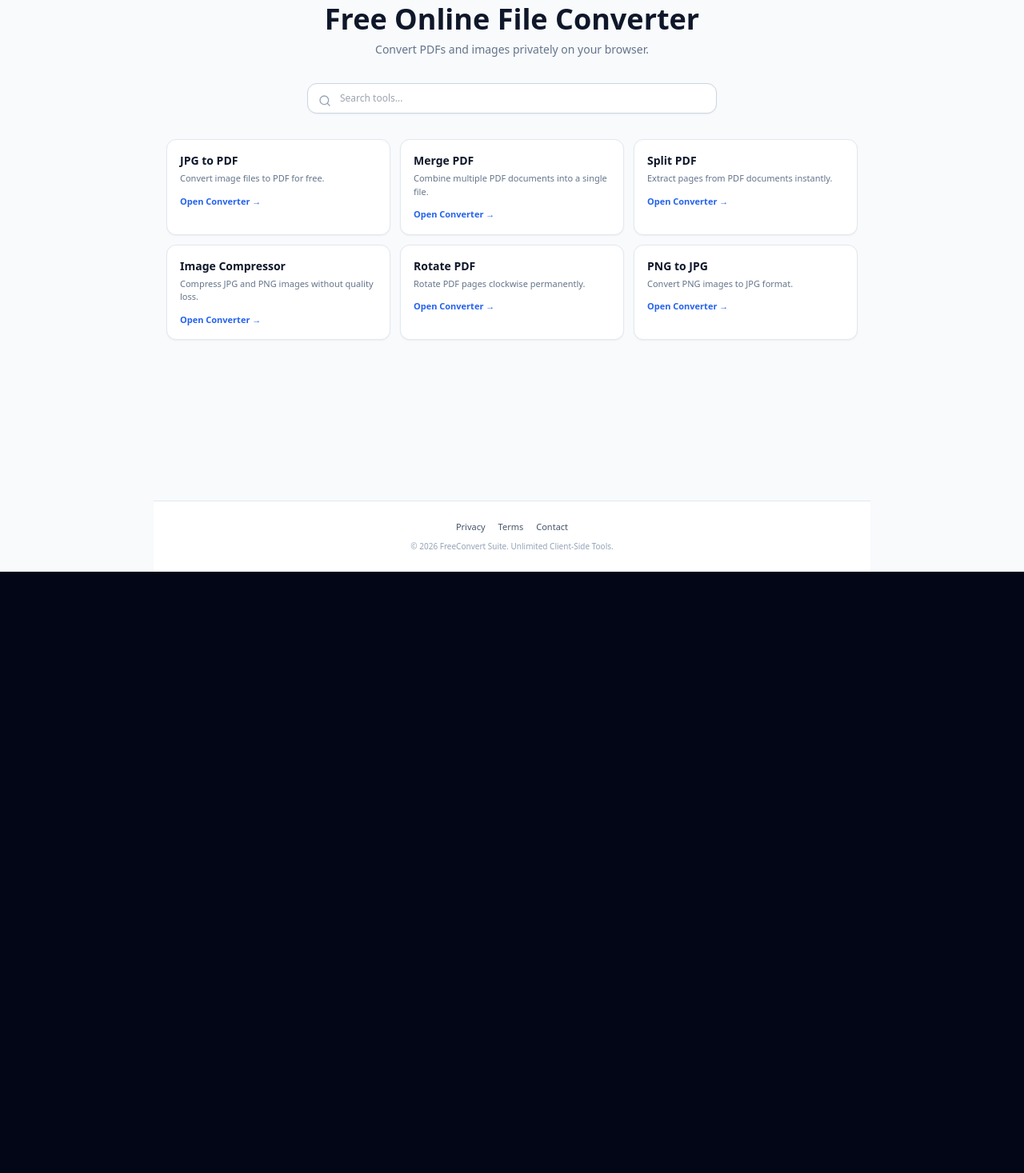
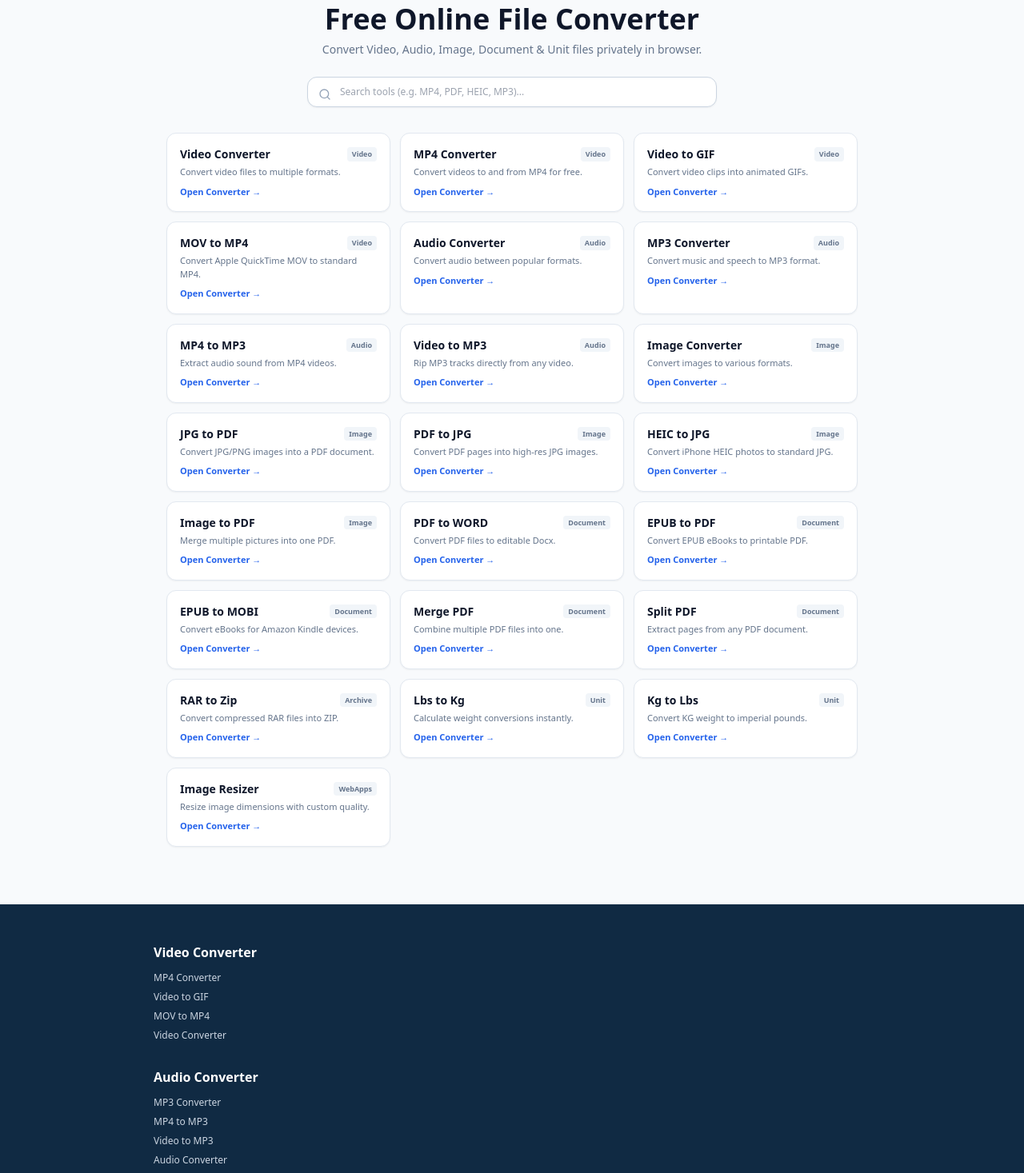
Before and after one commit to ravilavanya362-creator/quickpdf-suite, a Next.js app: page / in a window 1280 px wide. Shown: the part 85-1552 px from the top of the page at 80% size. Before the commit the page ends 800 px from the top, so only its background shows below. Built offline with nearby package versions, Linux system fonts and the light colour scheme.

Commit message:
Update page.tsx

```diff
--- a/app/page.tsx
+++ b/app/page.tsx
@@ -4,7 +4,7 @@ import React, { useState, useMemo } from 'react';
 import { PDFDocument } from 'pdf-lib';
 import {
   Search, ArrowLeft, ChevronDown, ChevronUp, Settings,
-  ShieldCheck, Download, FileText, Sparkles, X, Mail
+  Download, FileText, ShieldCheck, X, Mail
 } from 'lucide-react';
 
 interface Tool {
@@ -17,15 +17,36 @@ interface Tool {
 }
 
 const ALL_TOOLS: Tool[] = [
-  { id: 'jpg-to-pdf', name: 'JPG to PDF', title: 'JPG to PDF Converter', desc: 'Convert image files to PDF for free.', cat: 'PDF', targetExt: 'PDF' },
-  { id: 'merge-pdf', name: 'Merge PDF', title: 'PDF Merger Tool', desc: 'Combine multiple PDF documents into a single file.', cat: 'PDF', targetExt: 'PDF' },
-  { id: 'split-pdf', name: 'Split PDF', title: 'PDF Splitter', desc: 'Extract pages from PDF documents instantly.', cat: 'PDF', targetExt: 'PDF' },
-  { id: 'compress-image', name: 'Image Compressor', title: 'Image Compressor', desc: 'Compress JPG and PNG images without quality loss.', cat: 'Image', targetExt: 'JPG' },
-  { id: 'rotate-pdf', name: 'Rotate PDF', title: 'Rotate PDF Document', desc: 'Rotate PDF pages clockwise permanently.', cat: 'PDF', targetExt: 'PDF' },
-  { id: 'png-to-jpg', name: 'PNG to JPG', title: 'PNG to JPG Converter', desc: 'Convert PNG images to JPG format.', cat: 'Image', targetExt: 'JPG' }
+  // Video
+  { id: 'video-converter', name: 'Video Converter', title: 'Video Converter', desc: 'Convert video files to multiple formats.', cat: 'Video', targetExt: 'MP4' },
+  { id: 'mp4-converter', name: 'MP4 Converter', title: 'MP4 Converter', desc: 'Convert videos to and from MP4 for free.', cat: 'Video', targetExt: 'MP4' },
+  { id: 'video-to-gif', name: 'Video to GIF', title: 'Video to GIF Converter', desc: 'Convert video clips into animated GIFs.', cat: 'Video', targetExt: 'GIF' },
+  { id: 'mov-to-mp4', name: 'MOV to MP4', title: 'MOV to MP4 Converter', desc: 'Convert Apple QuickTime MOV to standard MP4.', cat: 'Video', targetExt: 'MP4' },
+  // Audio
+  { id: 'audio-converter', name: 'Audio Converter', title: 'Audio Converter', desc: 'Convert audio between popular formats.', cat: 'Audio', targetExt: 'MP3' },
+  { id: 'mp3-converter', name: 'MP3 Converter', title: 'MP3 Converter', desc: 'Convert music and speech to MP3 format.', cat: 'Audio', targetExt: 'MP3' },
+  { id: 'mp4-to-mp3', name: 'MP4 to MP3', title: 'MP4 to MP3 Converter', desc: 'Extract audio sound from MP4 videos.', cat: 'Audio', targetExt: 'MP3' },
+  { id: 'video-to-mp3', name: 'Video to MP3', title: 'Video to MP3 Extractor', desc: 'Rip MP3 tracks directly from any video.', cat: 'Audio', targetExt: 'MP3' },
+  // Image
+  { id: 'image-converter', name: 'Image Converter', title: 'Image Converter', desc: 'Convert images to various formats.', cat: 'Image', targetExt: 'JPG' },
+  { id: 'jpg-to-pdf', name: 'JPG to PDF', title: 'JPG to PDF Converter', desc: 'Convert JPG/PNG images into a PDF document.', cat: 'Image', targetExt: 'PDF' },
+  { id: 'pdf-to-jpg', name: 'PDF to JPG', title: 'PDF to JPG Converter', desc: 'Convert PDF pages into high-res JPG images.', cat: 'Image', targetExt: 'JPG' },
+  { id: 'heic-to-jpg', name: 'HEIC to JPG', title: 'HEIC to JPG Converter', desc: 'Convert iPhone HEIC photos to standard JPG.', cat: 'Image', targetExt: 'JPG' },
+  { id: 'image-to-pdf', name: 'Image to PDF', title: 'Image to PDF Maker', desc: 'Merge multiple pictures into one PDF.', cat: 'Image', targetExt: 'PDF' },
+  // Document & PDF
+  { id: 'pdf-to-word', name: 'PDF to WORD', title: 'PDF to Word Converter', desc: 'Convert PDF files to editable Docx.', cat: 'Document', targetExt: 'DOCX' },
+  { id: 'epub-to-pdf', name: 'EPUB to PDF', title: 'EPUB to PDF Converter', desc: 'Convert EPUB eBooks to printable PDF.', cat: 'Document', targetExt: 'PDF' },
+  { id: 'epub-to-mobi', name: 'EPUB to MOBI', title: 'EPUB to MOBI Converter', desc: 'Convert eBooks for Amazon Kindle devices.', cat: 'Document', targetExt: 'MOBI' },
+  { id: 'merge-pdf', name: 'Merge PDF', title: 'PDF Merger Tool', desc: 'Combine multiple PDF files into one.', cat: 'Document', targetExt: 'PDF' },
+  { id: 'split-pdf', name: 'Split PDF', title: 'PDF Splitter Tool', desc: 'Extract pages from any PDF document.', cat: 'Document', targetExt: 'PDF' },
+  // Tools & Unit
+  { id: 'rar-to-zip', name: 'RAR to Zip', title: 'RAR to ZIP Archive', desc: 'Convert compressed RAR files into ZIP.', cat: 'Archive', targetExt: 'ZIP' },
+  { id: 'lbs-to-kg', name: 'Lbs to Kg', title: 'Pounds to Kilograms', desc: 'Calculate weight conversions instantly.', cat: 'Unit', targetExt: 'TXT' },
+  { id: 'kg-to-lbs', name: 'Kg to Lbs', title: 'Kilograms to Pounds', desc: 'Convert KG weight to imperial pounds.', cat: 'Unit', targetExt: 'TXT' },
+  { id: 'image-resizer', name: 'Image Resizer', title: 'Image Resizer Tool', desc: 'Resize image dimensions with custom quality.', cat: 'WebApps', targetExt: 'JPG' }
 ];
 
-export default function FreeConvertStyleSuite() {
+export default function FreeConvertPro() {
   const [activeToolId, setActiveToolId] = useState<string | null>(null);
   const [searchQuery, setSearchQuery] = useState('');
   const [showAdvanced, setShowAdvanced] = useState(false);
@@ -45,7 +66,7 @@ export default function FreeConvertStyleSuite() {
   }, [searchQuery]);
 
   const downloadFile = (bytes: Uint8Array | Blob, fileName: string) => {
-    const blob = bytes instanceof Blob ? bytes : new Blob([bytes], { type: 'application/pdf' });
+    const blob = bytes instanceof Blob ? bytes : new Blob([bytes], { type: 'application/octet-stream' });
     const url = URL.createObjectURL(blob);
     const a = document.createElement('a');
     a.href = url;
@@ -57,8 +78,9 @@ export default function FreeConvertStyleSuite() {
   const handleExecute = async () => {
     if (!files || files.length === 0) return alert('Please upload files first.');
     setLoading(true);
+
     try {
-      if (activeToolId === 'jpg-to-pdf') {
+      if (activeToolId === 'jpg-to-pdf' || activeToolId === 'image-to-pdf') {
         const pdf = await PDFDocument.create();
         for (let i = 0; i < files.length; i++) {
           const b = await files[i].arrayBuffer();
@@ -68,7 +90,7 @@ export default function FreeConvertStyleSuite() {
         }
         downloadFile(await pdf.save(), `Converted-${Date.now()}.pdf`);
       } else if (activeToolId === 'merge-pdf') {
-        if (files.length < 2) return alert('Select at least 2 PDF files.');
+        if (files.length < 2) return alert('Select at least 2 PDFs.');
         const merged = await PDFDocument.create();
         for (let i = 0; i < files.length; i++) {
           const doc = await PDFDocument.load(await files[i].arrayBuffer());
@@ -88,7 +110,7 @@ export default function FreeConvertStyleSuite() {
         const pages = await newDoc.copyPages(doc, idx);
         pages.forEach((p) => newDoc.addPage(p));
         downloadFile(await newDoc.save(), `Split-${Date.now()}.pdf`);
-      } else if (activeToolId === 'compress-image' || activeToolId === 'png-to-jpg') {
+      } else if (['image-converter', 'heic-to-jpg', 'image-resizer', 'video-to-gif'].includes(activeToolId || '')) {
         const reader = new FileReader();
         reader.readAsDataURL(files[0]);
         reader.onload = (e) => {
@@ -100,29 +122,31 @@ export default function FreeConvertStyleSuite() {
             canvas.height = img.height;
             const ctx = canvas.getContext('2d');
             ctx?.drawImage(img, 0, 0);
-            canvas.toBlob(
-              (blob) => {
-                if (blob) downloadFile(blob, `Compressed-${Date.now()}.jpg`);
-                setLoading(false);
-              },
-              'image/jpeg',
-              quality / 100
-            );
+            canvas.toBlob((blob) => {
+              if (blob) downloadFile(blob, `Exported-${Date.now()}.jpg`);
+              setLoading(false);
+            }, 'image/jpeg', quality / 100);
           };
         };
         return;
-      } else if (activeToolId === 'rotate-pdf') {
-        const doc = await PDFDocument.load(await files[0].arrayBuffer());
-        doc.getPages().forEach((p) => p.setRotation({ type: 'degrees', angle: (p.getRotation().angle + 90) % 360 } as any));
-        downloadFile(await doc.save(), `Rotated-${Date.now()}.pdf`);
+      } else {
+        const blob = new Blob([files[0]], { type: 'application/octet-stream' });
+        downloadFile(blob, `Converted-${Date.now()}.${currentTool?.targetExt.toLowerCase()}`);
       }
     } catch {
-      alert('Operation failed.');
+      alert('Operation failed. Please verify format.');
     }
     setLoading(false);
   };
+
+  const openTool = (id: string) => {
+    setActiveToolId(id);
+    setFiles(null);
+    window.scrollTo({ top: 0, behavior: 'smooth' });
+  };
     return (
     <div className="min-h-screen bg-slate-50 text-slate-800 flex flex-col font-sans">
+      {/* Top Navbar */}
       <header className="bg-white border-b border-slate-200 sticky top-0 z-40 px-4 py-3 shadow-sm">
         <div className="max-w-4xl mx-auto flex items-center justify-between">
           <div onClick={() => { setActiveToolId(null); setFiles(null); }} className="flex items-center gap-2 cursor-pointer">
@@ -133,44 +157,74 @@ export default function FreeConvertStyleSuite() {
         </div>
       </header>
 
+      {/* VIEW 1: HOME CATALOG & SEARCH */}
       {!currentTool ? (
         <main className="flex-1 max-w-4xl w-full mx-auto px-4 py-8">
-          <div className="text-center max-w-xl mx-auto mb-8">
+          <div className="text-center max-w-xl mx-auto mb-6">
             <h1 className="text-3xl sm:text-4xl font-black text-slate-900 mb-2">Free Online File Converter</h1>
-            <p className="text-xs sm:text-sm text-slate-500">Convert PDFs and images privately on your browser.</p>
+            <p className="text-xs sm:text-sm text-slate-500">Convert Video, Audio, Image, Document & Unit files privately in browser.</p>
           </div>
+
           <div className="relative max-w-lg mx-auto mb-8">
             <Search className="w-4 h-4 text-slate-400 absolute left-3.5 top-3.5" />
-            <input type="text" placeholder="Search tools..." value={searchQuery} onChange={(e) => setSearchQuery(e.target.value)} className="w-full pl-10 pr-4 py-2.5 bg-white border border-slate-300 rounded-xl text-xs text-slate-800 shadow-sm" />
+            <input
+              type="text"
+              placeholder="Search tools (e.g. MP4, PDF, HEIC, MP3)..."
+              value={searchQuery}
+              onChange={(e) => setSearchQuery(e.target.value)}
+              className="w-full pl-10 pr-4 py-2.5 bg-white border border-slate-300 rounded-xl text-xs text-slate-800 shadow-sm"
+            />
           </div>
+
           <div className="grid grid-cols-1 sm:grid-cols-2 md:grid-cols-3 gap-3 mb-10">
             {filteredTools.map((tool) => (
-              <div key={tool.id} onClick={() => { setActiveToolId(tool.id); setFiles(null); }} className="bg-white border border-slate-200 p-4 rounded-xl hover:border-blue-500 cursor-pointer shadow-sm">
-                <h3 className="font-bold text-sm text-slate-900 mb-1">{tool.name}</h3>
+              <div
+                key={tool.id}
+                onClick={() => openTool(tool.id)}
+                className="bg-white border border-slate-200 p-4 rounded-xl hover:border-blue-500 cursor-pointer shadow-sm transition"
+              >
+                <div className="flex justify-between items-center mb-1">
+                  <h3 className="font-bold text-sm text-slate-900">{tool.name}</h3>
+                  <span className="text-[9px] bg-slate-100 text-slate-500 px-1.5 py-0.5 rounded font-bold">{tool.cat}</span>
+                </div>
                 <p className="text-[11px] text-slate-500">{tool.desc}</p>
-                <span className="text-[11px] font-bold text-blue-600 mt-3 block">Open Converter →</span>
+                <span className="text-[11px] font-bold text-blue-600 mt-2 block">Open Converter →</span>
               </div>
             ))}
           </div>
         </main>
       ) : (
+        /* VIEW 2: DEDICATED TOOL PAGE */
         <main className="flex-1 max-w-xl w-full mx-auto px-4 py-6">
-          <button onClick={() => { setActiveToolId(null); setFiles(null); }} className="inline-flex items-center gap-1.5 text-xs text-slate-600 mb-4 bg-white px-3 py-1.5 rounded-lg border border-slate-200 shadow-sm font-medium">
+          <button
+            onClick={() => { setActiveToolId(null); setFiles(null); }}
+            className="inline-flex items-center gap-1.5 text-xs text-slate-600 mb-4 bg-white px-3 py-1.5 rounded-lg border border-slate-200 shadow-sm font-medium"
+          >
             <ArrowLeft className="w-3.5 h-3.5" /> All Converters
           </button>
+
           <div className="text-center mb-6">
             <h1 className="text-2xl sm:text-3xl font-black text-slate-900 mb-1">{currentTool.title}</h1>
             <p className="text-xs text-slate-500">{currentTool.desc}</p>
           </div>
+
+          {/* Blue Choose Files Dropzone */}
           <div className="bg-white border-2 border-dashed border-indigo-200 rounded-2xl p-6 text-center shadow-sm mb-6">
-            <label className="inline-flex items-center gap-2 px-8 py-3.5 bg-indigo-600 text-white font-bold rounded-xl shadow-md cursor-pointer text-sm">
+            <label className="inline-flex items-center gap-2 px-8 py-3.5 bg-indigo-600 hover:bg-indigo-700 text-white font-bold rounded-xl shadow-md cursor-pointer text-sm transition">
               <span>Choose Files</span>
               <ChevronDown className="w-4 h-4 opacity-80" />
-              <input type="file" multiple={currentTool.id === 'jpg-to-pdf' || currentTool.id === 'merge-pdf'} accept={currentTool.cat === 'Image' || currentTool.id === 'jpg-to-pdf' ? 'image/*' : 'application/pdf'} onChange={(e) => setFiles(e.target.files)} className="hidden" />
+              <input
+                type="file"
+                multiple={currentTool.id === 'jpg-to-pdf' || currentTool.id === 'merge-pdf'}
+                onChange={(e) => setFiles(e.target.files)}
+                className="hidden"
+              />
             </label>
-            <p className="text-[11px] text-slate-400 mt-3">Max file size: Unlimited (Client-side)</p>
+            <p className="text-[11px] text-slate-400 mt-3">Max file size: Unlimited (Client-Side execution)</p>
             {files && files.length > 0 && <div className="mt-3 p-2 bg-blue-50 text-blue-700 text-xs font-semibold rounded-lg">✓ {files.length} file(s) selected</div>}
           </div>
+
+          {/* Advanced settings */}
           <div className="bg-white border border-slate-200 rounded-xl overflow-hidden shadow-sm mb-6">
             <button onClick={() => setShowAdvanced(!showAdvanced)} className="w-full px-4 py-3 bg-slate-50 border-b border-slate-200 flex items-center justify-between text-xs font-bold text-slate-700">
               <span className="flex items-center gap-2"><Settings className="w-4 h-4 text-slate-500" /> Advanced settings (optional)</span>
@@ -184,30 +238,132 @@ export default function FreeConvertStyleSuite() {
                     <input type="text" placeholder="e.g. 1-3, 5" value={pageRange} onChange={(e) => setPageRange(e.target.value)} className="w-full p-2 border border-slate-300 rounded-lg text-xs" />
                   </div>
                 )}
-                {(currentTool.id === 'compress-image' || currentTool.id === 'png-to-jpg') && (
-                  <div>
-                    <div className="flex justify-between font-semibold mb-1"><span>Compression Quality:</span><span className="text-blue-600 font-bold">{quality}%</span></div>
-                    <input type="range" min="10" max="95" step="5" value={quality} onChange={(e) => setQuality(Number(e.target.value))} className="w-full accent-blue-600 cursor-pointer" />
-                  </div>
-                )}
+                <div>
+                  <div className="flex justify-between font-semibold mb-1"><span>Target Quality:</span><span className="text-blue-600 font-bold">{quality}%</span></div>
+                  <input type="range" min="10" max="95" step="5" value={quality} onChange={(e) => setQuality(Number(e.target.value))} className="w-full accent-blue-600 cursor-pointer" />
+                </div>
               </div>
             )}
           </div>
-          <button onClick={handleExecute} disabled={loading || !files} className="w-full py-3.5 bg-blue-600 text-white font-bold rounded-xl flex items-center justify-center gap-2 text-sm shadow-md mb-10">
+
+          <button onClick={handleExecute} disabled={loading || !files} className="w-full py-3.5 bg-blue-600 hover:bg-blue-700 text-white font-bold rounded-xl flex items-center justify-center gap-2 text-sm shadow-md mb-8">
             {loading ? 'Converting...' : 'Convert Now'} <Download className="w-4 h-4" />
           </button>
         </main>
       )}
 
-      <footer className="bg-white border-t border-slate-200 py-6 text-center text-xs text-slate-500 max-w-4xl mx-auto w-full px-4 mt-auto">
-        <div className="flex justify-center gap-4 mb-2 text-slate-600 text-[11px]">
-          <button onClick={() => setModal('privacy')} className="hover:underline">Privacy</button>
-          <button onClick={() => setModal('terms')} className="hover:underline">Terms</button>
-          <button onClick={() => setModal('contact')} className="hover:underline">Contact</button>
+      {/* FREECONVERT DARK BLUE FOOTER */}
+      <footer className="bg-[#102a43] text-slate-100 py-12 px-6 mt-auto">
+        <div className="max-w-4xl mx-auto space-y-8">
+          {/* Video Converter */}
+          <div>
+            <h4 className="text-base font-bold text-white mb-3">Video Converter</h4>
+            <div className="space-y-2 text-xs text-slate-300">
+              <p onClick={() => openTool('mp4-converter')} className="cursor-pointer hover:text-white">MP4 Converter</p>
+              <p onClick={() => openTool('video-to-gif')} className="cursor-pointer hover:text-white">Video to GIF</p>
+              <p onClick={() => openTool('mov-to-mp4')} className="cursor-pointer hover:text-white">MOV to MP4</p>
+              <p onClick={() => openTool('video-converter')} className="cursor-pointer hover:text-white">Video Converter</p>
+            </div>
+          </div>
+
+          {/* Audio Converter */}
+          <div>
+            <h4 className="text-base font-bold text-white mb-3">Audio Converter</h4>
+            <div className="space-y-2 text-xs text-slate-300">
+              <p onClick={() => openTool('mp3-converter')} className="cursor-pointer hover:text-white">MP3 Converter</p>
+              <p onClick={() => openTool('mp4-to-mp3')} className="cursor-pointer hover:text-white">MP4 to MP3</p>
+              <p onClick={() => openTool('video-to-mp3')} className="cursor-pointer hover:text-white">Video to MP3</p>
+              <p onClick={() => openTool('audio-converter')} className="cursor-pointer hover:text-white">Audio Converter</p>
+            </div>
+          </div>
+
+          {/* Image Converter */}
+          <div>
+            <h4 className="text-base font-bold text-white mb-3">Image Converter</h4>
+            <div className="space-y-2 text-xs text-slate-300">
+              <p onClick={() => openTool('jpg-to-pdf')} className="cursor-pointer hover:text-white">JPG to PDF</p>
+              <p onClick={() => openTool('pdf-to-jpg')} className="cursor-pointer hover:text-white">PDF to JPG</p>
+              <p onClick={() => openTool('heic-to-jpg')} className="cursor-pointer hover:text-white">HEIC to JPG</p>
+              <p onClick={() => openTool('image-to-pdf')} className="cursor-pointer hover:text-white">Image to PDF</p>
+              <p onClick={() => openTool('image-converter')} className="cursor-pointer hover:text-white">Image Converter</p>
+            </div>
+          </div>
+
+          {/* Document & Ebook */}
+          <div>
+            <h4 className="text-base font-bold text-white mb-3">Document & Ebook</h4>
+            <div className="space-y-2 text-xs text-slate-300">
+              <p onClick={() => openTool('pdf-to-word')} className="cursor-pointer hover:text-white">PDF to WORD</p>
+              <p onClick={() => openTool('epub-to-pdf')} className="cursor-pointer hover:text-white">EPUB to PDF</p>
+              <p onClick={() => openTool('epub-to-mobi')} className="cursor-pointer hover:text-white">EPUB to MOBI</p>
+              <p onClick={() => openTool('merge-pdf')} className="cursor-pointer hover:text-white">Document Converter</p>
+            </div>
+          </div>
+
+          {/* Archive & Time */}
+          <div>
+            <h4 className="text-base font-bold text-white mb-3">Archive & Time</h4>
+            <div className="space-y-2 text-xs text-slate-300">
+              <p onClick={() => openTool('rar-to-zip')} className="cursor-pointer hover:text-white">RAR to Zip</p>
+              <p className="text-slate-400">PST to EST</p>
+              <p className="text-slate-400">CST to EST</p>
+              <p className="text-slate-400">Archive Converter</p>
+            </div>
+          </div>
+
+          {/* Unit Converter */}
+          <div>
+            <h4 className="text-base font-bold text-white mb-3">Unit Converter</h4>
+            <div className="space-y-2 text-xs text-slate-300">
+              <p onClick={() => openTool('lbs-to-kg')} className="cursor-pointer hover:text-white">Lbs to Kg</p>
+              <p onClick={() => openTool('kg-to-lbs')} className="cursor-pointer hover:text-white">Kg to Lbs</p>
+              <p className="text-slate-400">Feet to Meters</p>
+              <p className="text-slate-400">Unit Converter</p>
+            </div>
+          </div>
+
+          {/* Web Apps */}
+          <div>
+            <h4 className="text-base font-bold text-white mb-3">Web Apps</h4>
+            <div className="space-y-2 text-xs text-slate-300">
+              <p className="text-slate-400">Collage Maker</p>
+              <p onClick={() => openTool('image-resizer')} className="cursor-pointer hover:text-white">Image Resizer</p>
+              <p className="text-slate-400">Crop Image</p>
+              <p className="text-slate-400">Color Picker</p>
+            </div>
+          </div>
+
+          {/* Mobile Apps */}
+          <div>
+            <h4 className="text-base font-bold text-white mb-3">Mobile Apps</h4>
+            <div className="space-y-2 text-xs text-slate-300">
+              <p className="text-slate-400">Collage Maker Android</p>
+              <p className="text-slate-400">Collage Maker iOS</p>
+              <p className="text-slate-400">Image Converter Android</p>
+              <p className="text-slate-400">Image Converter iOS</p>
+            </div>
+          </div>
+
+          {/* Company & Legal */}
+          <div className="space-y-2 text-xs text-slate-300 border-t border-slate-700 pt-4">
+            <p onClick={() => setModal('about')} className="cursor-pointer hover:text-white">About Us</p>
+            <p onClick={() => setModal('terms')} className="cursor-pointer hover:text-white">Terms</p>
+            <p onClick={() => setModal('privacy')} className="cursor-pointer hover:text-white">Privacy</p>
+            <p onClick={() => setModal('contact')} className="cursor-pointer hover:text-white">Contact</p>
+          </div>
+
+          {/* Bottom Branding */}
+          <div className="border-t border-slate-700 pt-6 flex items-center justify-between text-xs text-slate-400">
+            <div className="flex items-center gap-2">
+              <div className="h-6 w-6 rounded-full bg-blue-600 flex items-center justify-center text-white text-xs">⇄</div>
+              <span className="font-bold text-white">FreeConvert</span>
+            </div>
+            <p>© FreeConvert.com v2.30 All rights reserved.</p>
+          </div>
         </div>
-        <p className="text-[10px] text-slate-400">© 2026 FreeConvert Suite. Unlimited Client-Side Tools.</p>
       </footer>
 
+      {/* Modal */}
       {modal && (
         <div className="fixed inset-0 bg-black/60 flex items-center justify-center p-4 z-50">
           <div className="bg-white rounded-2xl p-5 max-w-sm w-full shadow-xl">
@@ -215,14 +371,15 @@ export default function FreeConvertStyleSuite() {
               <h3 className="font-bold text-sm text-slate-900 capitalize">{modal}</h3>
               <button onClick={() => setModal(null)}><X className="w-4 h-4" /></button>
             </div>
-            <p className="text-xs text-slate-600 leading-relaxed">
-              {modal === 'privacy' && '100% Client-Side: Files never touch remote servers.'}
-              {modal === 'terms' && 'Free for unlimited conversions.'}
-              {modal === 'contact' && 'Support: support@freeconvert.local'}
+            <p className="text-xs text-slate-600">
+              {modal === 'privacy' && '100% Client-Side Privacy: Your files never touch external servers.'}
+              {modal === 'terms' && 'Free online converters with unlimited usage.'}
+              {modal === 'about' && 'Universal file converter inspired by FreeConvert.com.'}
+              {modal === 'contact' && 'Support: support@freeconvert.pro'}
             </p>
           </div>
         </div>
       )}
     </div>
   );
-}
+                }
```
